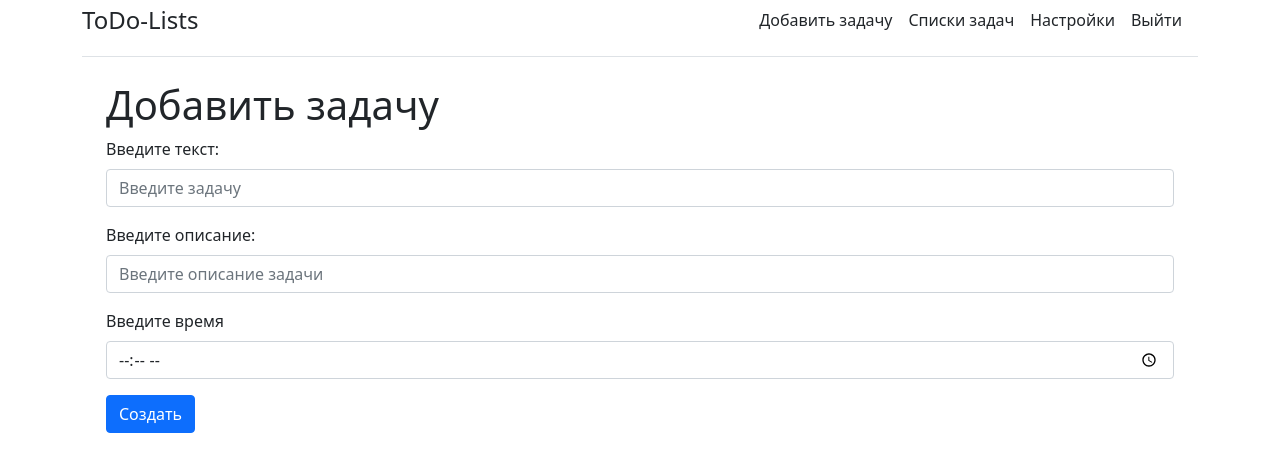
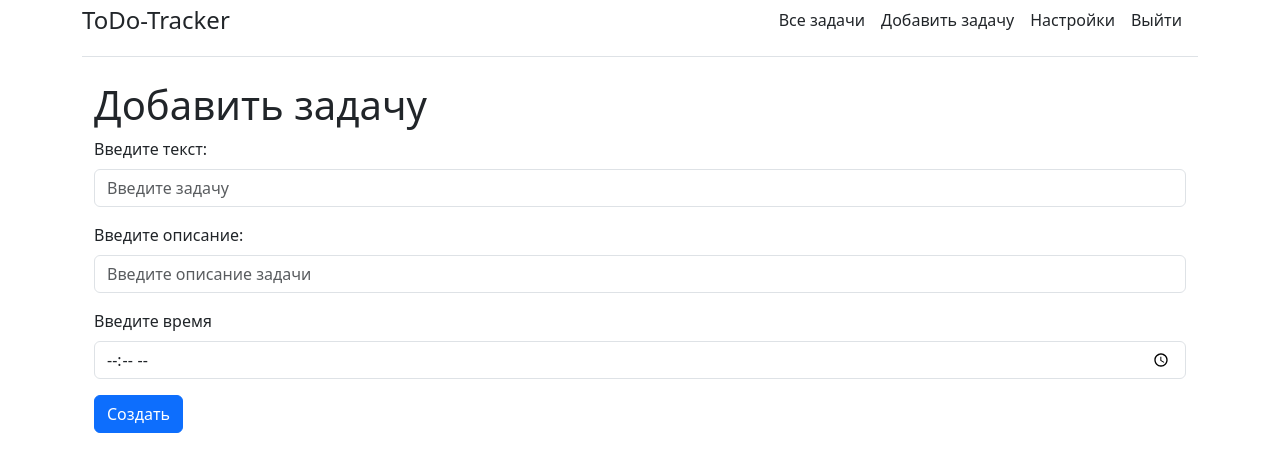
Before and after one commit to nvt-al/ToDo-bot, a Flask app: page /add_task in a window 1280 px wide. Shown: the top 472 px of the page. Run offline with Flask 3, Linux system fonts and the light colour scheme; the visitor is signed in with stand-in values (Sample User, id 1).

Commit message:
Initial (#1)
initial as new project

```diff
--- a/requirements.txt
+++ b/requirements.txt
@@ -2,11 +2,11 @@
 celery==5.2.7
 email_validator==2.0.0.post2
 emoji==2.2.0
-Flask==2.2.3
+Flask==2.3.2
 Flask-Login==0.6.2
 Flask-Migrate==4.0.4
 Flask-SQLAlchemy==3.0.3
 Flask-WTF==1.1.1
 python-dotenv==1.0.0
-python-telegram-bot==20.2
-redis==4.5.4
+python-telegram-bot==20.3
+redis==4.5.5
--- a/webapp/templates/base.html
+++ b/webapp/templates/base.html
@@ -1,19 +1,18 @@
-<!DOCTYPE html>
+<!doctype html>
+
 <html lang="ru">
 
     <head>
-        <meta charset="UTF-8">
-        <meta http-equiv="X-UA-Compatible" content="IE=edge">
-        <meta name="viewport" content="width=device-width, initial-scale=1.0">
-        <!-- css -->
-        <link
-            href="https://cdn.jsdelivr.net/npm/bootstrap@5.0.2/dist/css/bootstrap.min.css"
-            rel="stylesheet"
-            integrity="sha384-EVSTQN3/azprG1Anm3QDgpJLIm9Nao0Yz1ztcQTwFspd3yD65VohhpuuCOmLASjC"
-            crossorigin="anonymous">
+        <meta charset="utf-8">
+        <meta name="viewport" content="width=device-width, initial-scale=1">
+
+        <title>{% block title %}{% endblock %}</title>
+
+        <link href="https://cdn.jsdelivr.net/npm/bootstrap@5.3.0-alpha3/dist/css/bootstrap.min.css"
+              rel="stylesheet"
+              integrity="sha384-KK94CHFLLe+nY2dmCWGMq91rCGa5gtU4mk92HdvYe+M/SXH301p5ILy+dN9+nJOZ"
+              crossorigin="anonymous">
     </head>
-
-    <title>{% block title %}{% endblock %}</title>
 
     <body>
         <div class="container">
@@ -24,57 +23,6 @@
                 </div>
             </div>
         </div>
+    </body>
 
-        <div class="container">
-            <div class="row">
-                <div class="col">
-                    <!-- <footer class="countainer pt-4 my-md-5 pt-md-5
-                border-top">
-                <div class="row">
-                    <div class="col-6 col-md-4">
-                        <h5>О нас</h5>
-                        <ul class="list-unstyled text-small">
-                            <li><a class="link-secondary" href="#">Команда</a></li>
-                            <li><a class="link-secondary" href="#">Местоположение</a></li>
-                            <li><a class="link-secondary" href="#">Конфиденциальность</a></li>
-                            <li><a class="link-secondary" href="#">Сроки</a></li>
-                        </ul>
-                    </div>
-                    <div class="col-6 col-md-4">
-                        <h5>Особенности</h5>
-                        <ul class="list-unstyled text-small">
-                            <li><a class="link-secondary" href="#">Прикольная
-                                    штука</a></li>
-                            <li><a class="link-secondary" href="#">Случайная
-                                    особенность</a></li>
-                            <li><a class="link-secondary" href="#">Особенность
-                                    команды</a></li>
-                            <li><a class="link-secondary" href="#">Материал
-                                    для разработчиков</a></li>
-                        </ul>
-                    </div>
-                    <div class="col-6 col-md-4">
-                        <h5>Ресурсы</h5>
-                        <ul class="list-unstyled text-small">
-                            <li><a class="link-secondary" href="#">Ресурс</a></li>
-                            <li><a class="link-secondary" href="#">Название
-                                    ресурса</a></li>
-                            <li><a class="link-secondary" href="#">Другой
-                                    ресурс</a></li>
-                            <li><a class="link-secondary" href="#">Заключительный
-                                    ресурс</a></li>
-                        </ul>
-                    </div>
-                </div>
-                <div class="row">
-                    <div class="col-12 col-md-4">
-                        <small class="d-block mb-3 text-muted">©
-                            2019–2023</small>
-                    </div>
-                </div>
-            </footer> -->
-                </div>
-            </div>
-        </div>
-    </body>
 </html>
--- a/webapp/templates/menu.html
+++ b/webapp/templates/menu.html
@@ -1,30 +1,23 @@
- <div class="d-flex flex-column flex-md-row align-items-center pb-3 mb-4
-    border-bottom">
-    <a href="{{ url_for('tasks.index') }}" class="d-flex align-items-center
-        text-dark
-        text-decoration-none">
-        <span class="fs-4">ToDo-Lists</span>
+<div class="d-flex flex-column flex-md-row align-items-center pb-3 mb-4 border-bottom">
+    <a href="{{ url_for('tasks.index') }}" class="d-flex align-items-center text-dark text-decoration-none">
+        <span class="fs-4">ToDo-Tracker</span>
     </a>
 
     <nav class="d-inline-flex mt-2 mt-md-0 ms-md-auto">
         {% if not current_user.is_authenticated %}
-            <a class="me-3 py-2 text-dark text-decoration-none"
-                href="{{ url_for('user.register') }}">Регистрация</a>
-            <a class="me-3 py-2 text-dark text-decoration-none"
-                href="{{ url_for('user.login') }}">Войти</a>
+            <a class="me-3 py-2 text-dark text-decoration-none" href="{{ url_for('user.register') }}">Регистрация</a>
+            <a class="me-3 py-2 text-dark text-decoration-none" href="{{ url_for('user.login') }}">Войти</a>
         {% else %}
             <!-- <a class="me-3 py-2 text-dark text-decoration-none" href="{{ url_for('tasks.report') }}">Отчёт</a> -->
-            <a class="me-3 py-2 text-dark text-decoration-none"
-                href="{{ url_for('tasks.add_task') }}">Добавить задачу</a>
-            <a class="me-3 py-2 text-dark text-decoration-none"
-                href="{{ url_for('tasks.lists') }}">Списки задач</a>
-            <a class="me-3 py-2 text-dark text-decoration-none"
-                href="{{ url_for('user.settings') }}">Настройки</a>
-            <a class="me-3 py-2 text-dark text-decoration-none"
-                href="{{ url_for('user.logout') }}">Выйти</a>
+            <a class="me-3 py-2 text-dark text-decoration-none" href="{{ url_for('templates.list_templates') }}">Все задачи</a>
+            <a class="me-3 py-2 text-dark text-decoration-none" href="{{ url_for('templates.add_template') }}">Добавить задачу</a>
+            <!-- <a class="me-3 py-2 text-dark text-decoration-none" href="{{ url_for('tasks.index') }}">Списки задач</a> -->
+            <a class="me-3 py-2 text-dark text-decoration-none" href="{{ url_for('user.settings') }}">Настройки</a>
+            <a class="me-3 py-2 text-dark text-decoration-none" href="{{ url_for('user.logout') }}">Выйти</a>
         {% endif %}
     </nav>
 </div>
+
 <div class="row justify-content-center">
     <div class="col-md-6">
         {% with messages = get_flashed_messages() %}
```
Also changed, not shown: .pre-commit-config.yaml, README.md. Lines whose indentation alone changed are shown as unchanged.
